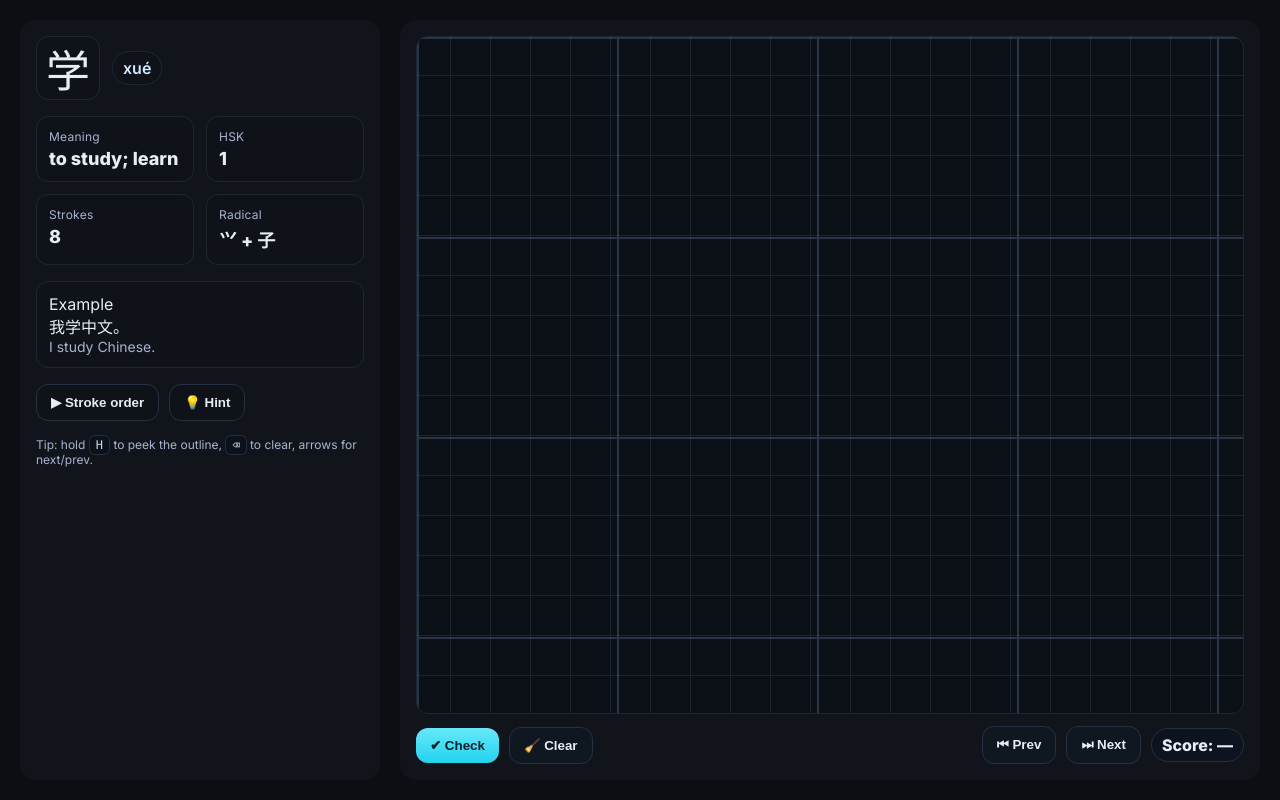
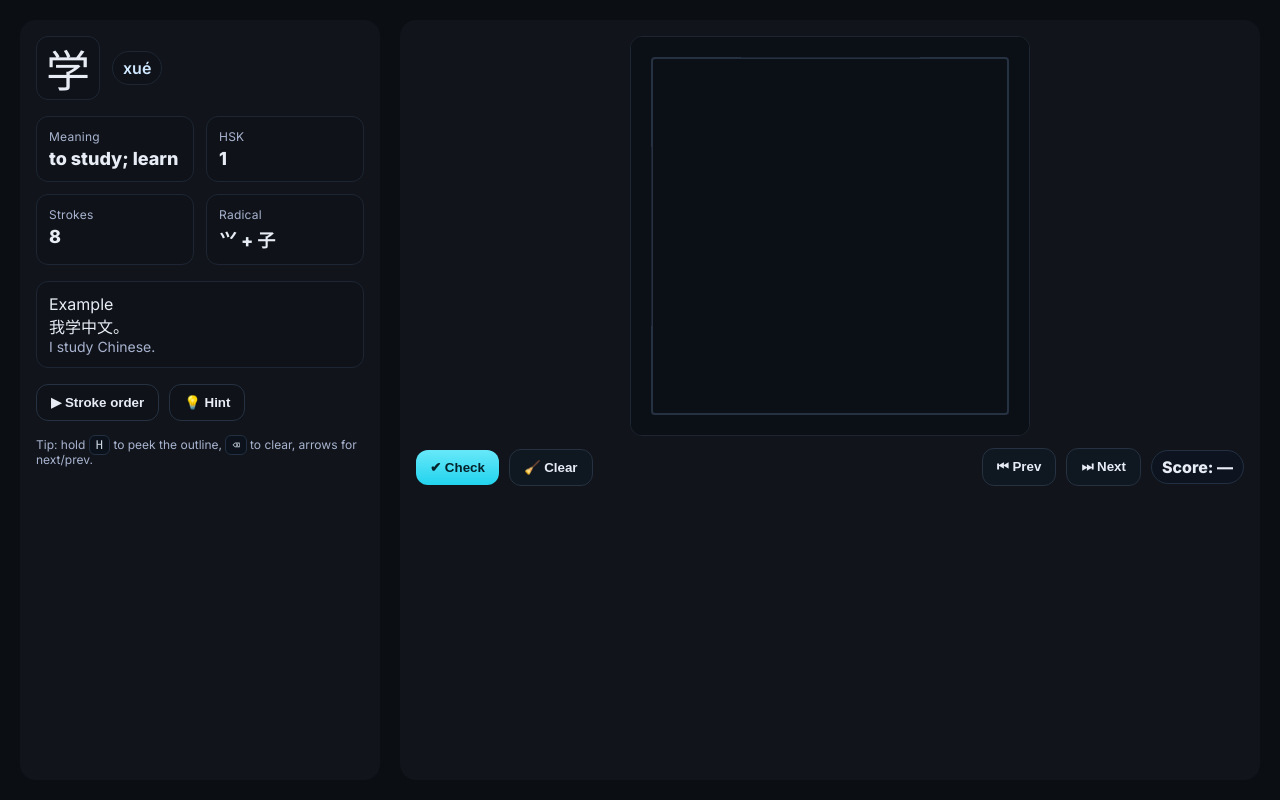
Before and after one commit to hillaryyang/hanzipractice, a plain HTML site: page index.html in a window 1280 px wide. Drawn offline with Linux system fonts and the light colour scheme.

Commit message:
fix scroll

```diff
--- a/index.html
+++ b/index.html
@@ -27,7 +27,7 @@
       margin:0; font-family:Inter, system-ui, -apple-system, Segoe UI, Roboto, Helvetica, Arial, "Noto Sans", "Apple Color Emoji", "Segoe UI Emoji";
       background:var(--bg); color:var(--text);
     }
-    .app{display:flex; gap:20px; padding:20px; height:100%; max-height:100vh}
+    .app{display:flex; gap:20px; padding:20px; min-height:100vh}
     aside{width:360px; background:var(--panel); border-radius:16px; padding:16px 16px; display:flex; flex-direction:column; gap:16px}
     .char-head{display:flex; align-items:center; gap:12px}
     .big-char{font-family:"Noto Sans SC", "PingFang SC", "Hiragino Sans GB", STHeiti, system-ui, sans-serif; font-size:44px; line-height:1; background:#0f1319; border:1px solid #1d2632; border-radius:12px; width:64px; height:64px; display:grid; place-items:center}
@@ -45,11 +45,46 @@
     button.ghost{background:#0f1319}
     button.small{padding:6px 10px; font-size:13px; border-radius:10px}
 
-    main{flex:1; background:var(--panel); border-radius:16px; padding:16px; display:flex; flex-direction:column}
-    .board-wrap{position:relative; flex:1; border-radius:12px; overflow:hidden; border:1px solid #1d2632; background:#0b1016}
-    /* grid background */
-    .grid-bg{position:absolute; inset:0; background-image:linear-gradient(var(--grid) 1px, transparent 1px), linear-gradient(90deg, var(--grid) 1px, transparent 1px); background-size:40px 40px; background-position: center center}
-    .grid-bg::after{content:""; position:absolute; inset:0; background-image:linear-gradient(var(--grid-strong) 2px,transparent 2px), linear-gradient(90deg,var(--grid-strong) 2px, transparent 2px); background-size:200px 200px; mix-blend-mode:screen; opacity:.8}
+    main{flex:1; background:var(--panel); border-radius:16px; padding:16px; display:flex; flex-direction:column; min-height:500px;}
+    .board-wrap{position:relative; width:400px; height:400px; margin:0 auto; border-radius:12px; overflow:hidden; border:1px solid #1d2632; background:#0b1016}    /* grid background */
+    /* tianzige background - 4 quadrants */
+    .grid-bg{
+      position:absolute;
+      inset:0;
+      background:#0b1016;
+    }
+    .grid-bg::before{
+      content:"";
+      position:absolute;
+      inset:20px;
+      border:2px solid var(--grid-strong);
+      border-radius:4px;
+    }
+    .grid-bg::after{
+      content:"";
+      position:absolute;
+      top:50%;
+      left:50%;
+      width:calc(100% - 40px);
+      height:calc(100% - 40px);
+      transform:translate(-50%, -50%);
+      background-image:
+        linear-gradient(var(--grid) 1px, transparent 1px),
+        linear-gradient(90deg, var(--grid) 1px, transparent 1px),
+        linear-gradient(45deg, rgba(27,35,48,0.3) 1px, transparent 1px),
+        linear-gradient(-45deg, rgba(27,35,48,0.3) 1px, transparent 1px);
+      background-size:
+        50% 100%,
+        100% 50%,
+        100% 100%,
+        100% 100%;
+      background-position:
+        50% 0,
+        0 50%,
+        0 0,
+        0 0;
+      background-repeat:no-repeat;
+    }
 
     canvas{position:absolute; inset:0; width:100%; height:100%; touch-action:none}
     #bgLayer{z-index:1}
```
